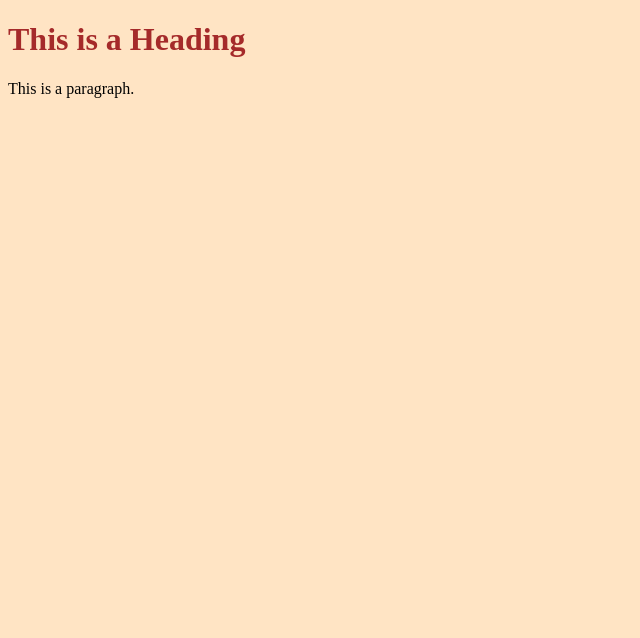
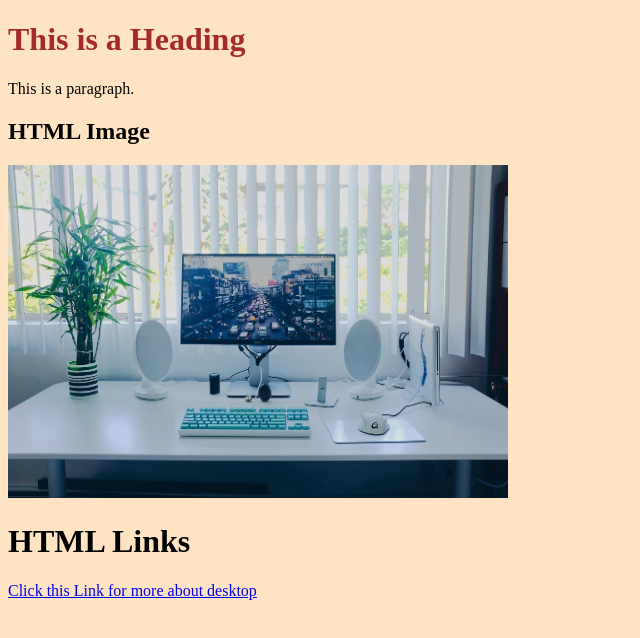
Before and after one commit to ImanDanl/repo-assignment, a plain HTML site: page index.html in a window 1280 px wide. Shown: the whole page, without its empty margins (0-640 px from the left). Drawn offline with Linux system fonts and the light colour scheme.

Commit message:
ubahan konten file

```diff
--- a/index.html
+++ b/index.html
@@ -11,5 +11,14 @@
     <h1 style="color: brown;">This is a Heading</h1>
 <p>This is a paragraph.</p>
 
+<h2>HTML Image</h2>
+<img src="desktop2.jpg" alt="Trulli" width="500" height="333">
+
+<h1>HTML Links</h1>
+
+<p><a href="https://www.techtarget.com/searchenterprisedesktop/definition/desktop-computer#:~:text=A%20desktop%20computer%20is%20a,and%20mouse%20users%20interact%20with.">Click this Link for more about desktop</a></p>
+
+
+
 </body>
 </html>
```
